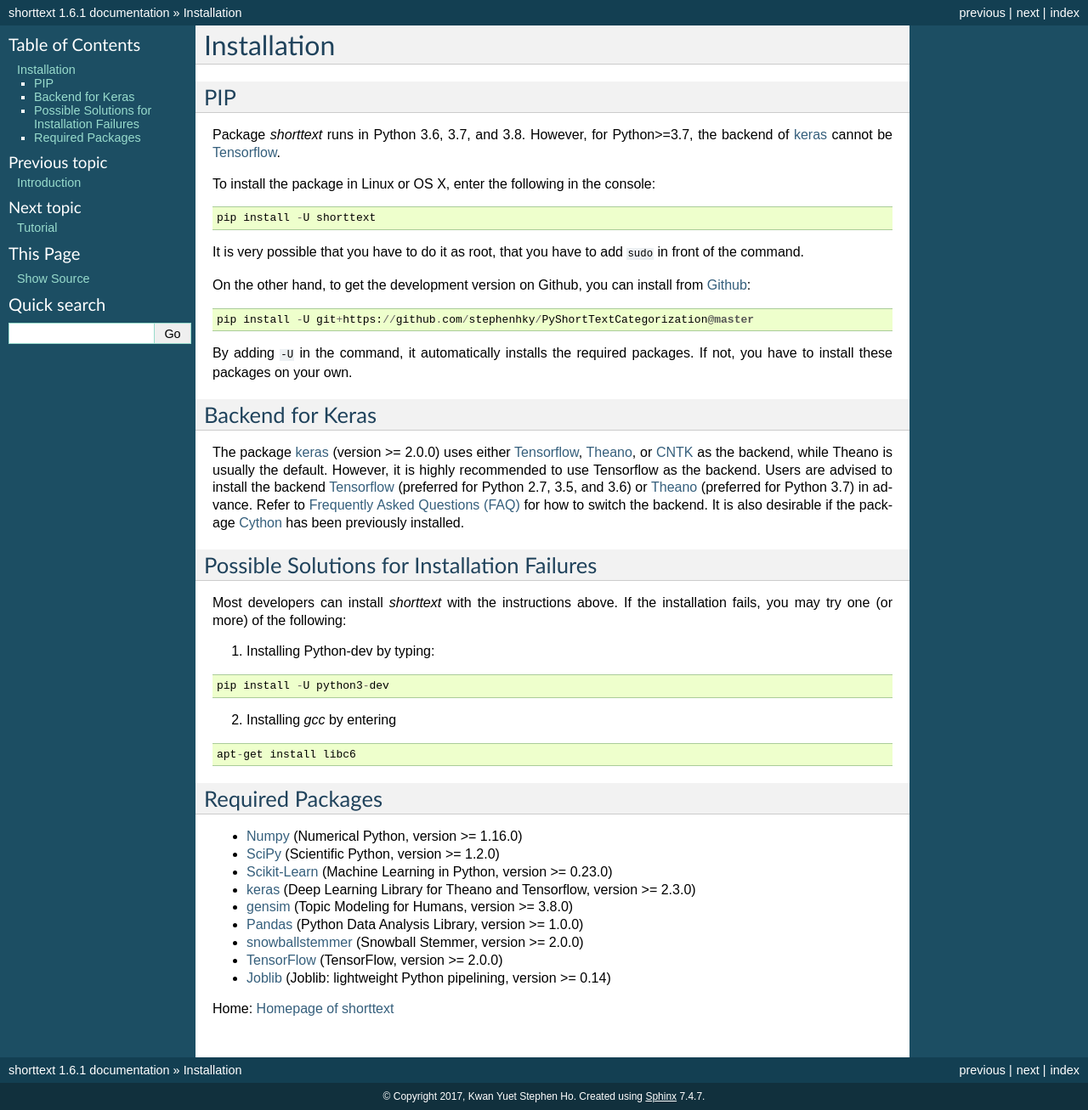
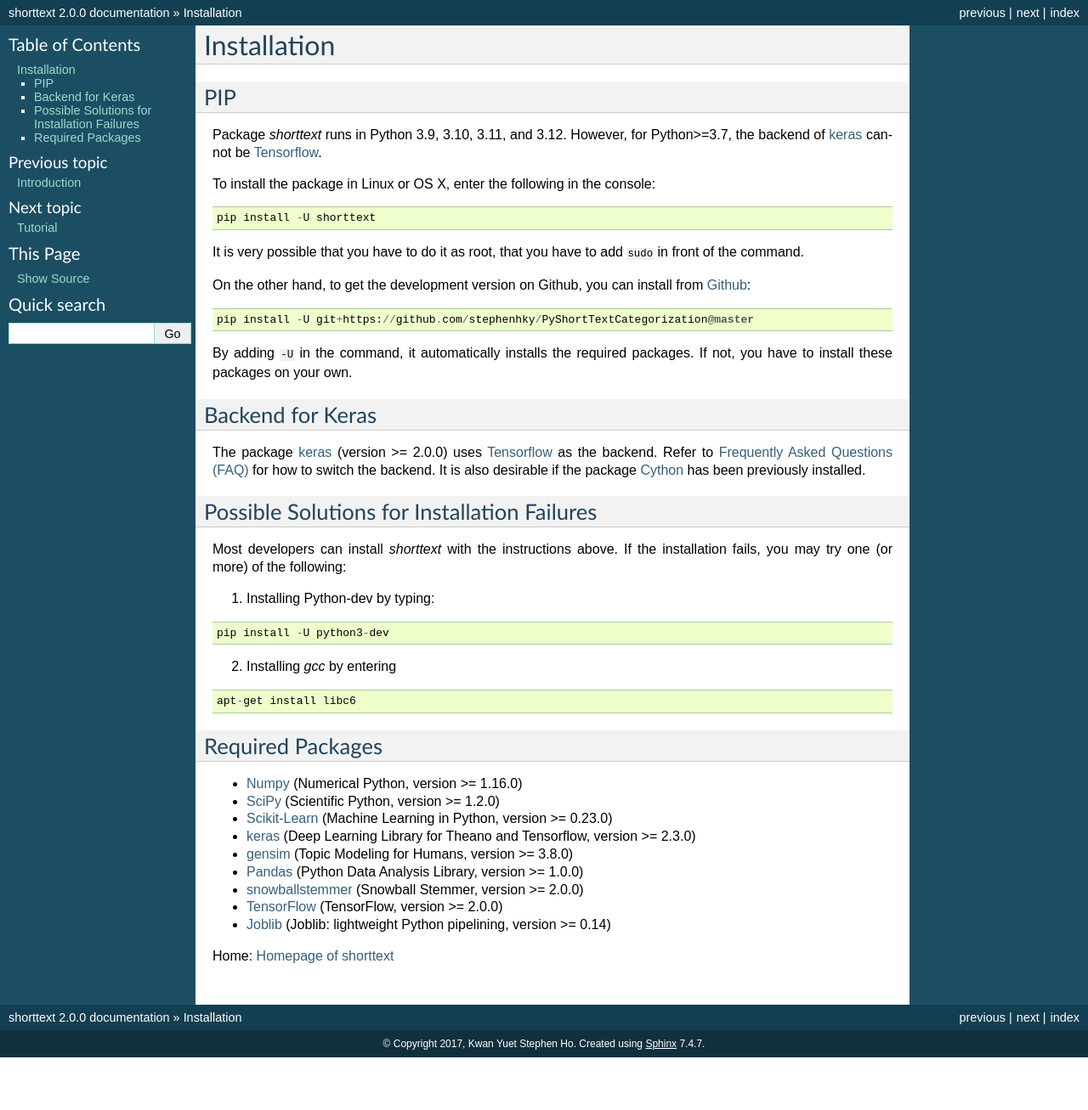
Before and after one commit to stephenhky/PyShortTextCategorization, a Sphinx documentation site: the page built from docs/install.rst, in a window 1280 px wide. Shown: the whole page at 85% size. Built offline with Sphinx 7.4.7, drawn with Linux system fonts in a browser that asks for light colours; after the commit the page ends 1245 px from its top, so only the background shows below that.

```diff
--- a/docs/conf.py
+++ b/docs/conf.py
@@ -56,9 +56,9 @@ author = u'Kwan Yuet Stephen Ho'
 # built documents.
 #
 # The short X.Y version.
-version = u'1.6'
+version = u'2.0'
 # The full version, including alpha/beta/rc tags.
-release = u'1.6.1'
+release = u'2.0.0'
 
 # The language for content autogenerated by Sphinx. Refer to documentation
 # for a list of supported languages.
--- a/docs/install.rst
+++ b/docs/install.rst
@@ -4,7 +4,7 @@ Installation
 PIP
 ---
 
-Package `shorttext` runs in Python 3.6, 3.7, and 3.8. However, for Python>=3.7, the backend
+Package `shorttext` runs in Python 3.9, 3.10, 3.11, and 3.12. However, for Python>=3.7, the backend
 of keras_ cannot be Tensorflow_.
 
 To install the package in Linux or OS X, enter the following in the console:
@@ -29,10 +29,7 @@ you have to install these packages on your own.
 Backend for Keras
 -----------------
 
-The package keras_ (version >= 2.0.0) uses either Tensorflow_, Theano_, or CNTK_ as the backend, while Theano is usually
-the default. However, it is highly recommended to use Tensorflow as the backend.
-Users are advised to install the backend Tensorflow_ (preferred for Python 2.7, 3.5, and 3.6) or
-Theano_ (preferred for Python 3.7) in advance. Refer to
+The package keras_ (version >= 2.0.0) uses Tensorflow_ as the backend. Refer to
 :doc:`faq` for how to switch the backend. It is also desirable if the package Cython_ has been previously installed.
 
 
--- a/docs/intro.rst
+++ b/docs/intro.rst
@@ -8,7 +8,7 @@ representation of the texts and documents are needed before they are put into
 any classification algorithm. In this package, it facilitates various types
 of these representations, including topic modeling and word-embedding algorithms.
 
-The package `shorttext` runs on Python 3.8, 3.9, 3.10, and 3.11.
+The package `shorttext` runs on Python 3.9, 3.10, 3.11, and 3.12.
 
 Characteristics:
 
--- a/setup.py
+++ b/setup.py
@@ -34,7 +34,7 @@ def test_requirements():
 
 
 setup(name='shorttext',
-      version='1.7.0a1',
+      version='2.0.0a1',
       description="Short Text Mining",
       long_description=package_description(),
       long_description_content_type='text/markdown',
```
Also changed, not shown: README.md (+1 -0 lines), docs/faq.rst (+6 -6 lines), docs/news.rst (+8 -0 lines).
